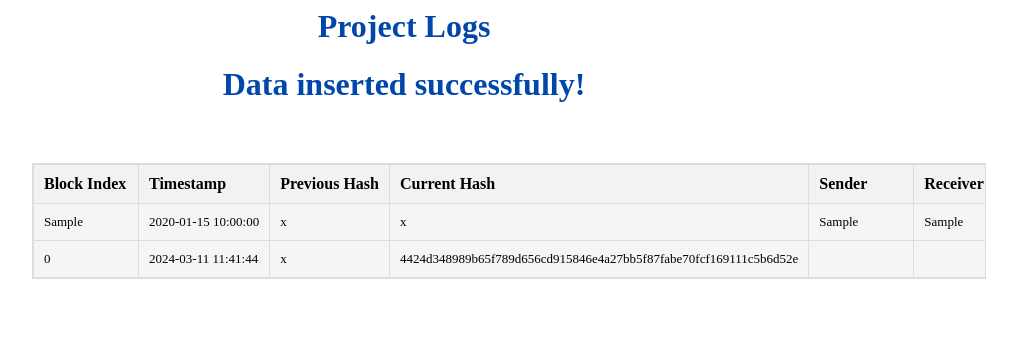
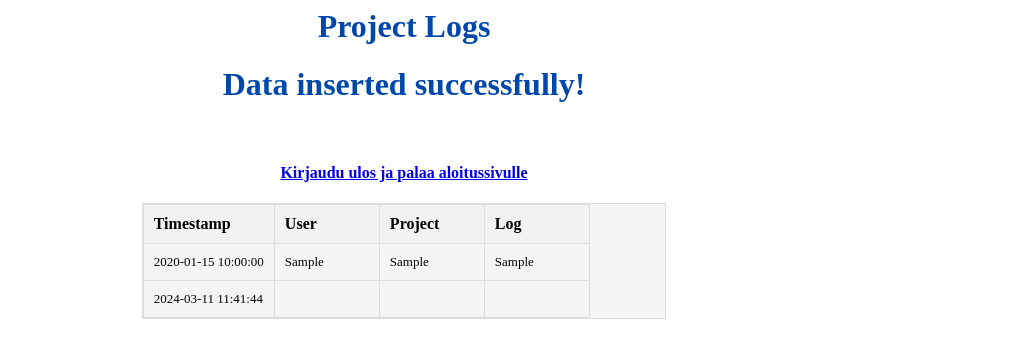
Before and after one commit to jakobssons/stayontrack, a PHP site: page /blockchain.php in a window 1280 px wide. Shown: the top 358 px of the page, without its empty margins (236-1253 px from the left). Run offline with PHP 8.4, Linux system fonts and the light colour scheme; tables that the repository leaves empty or names only in its code hold one stand-in row (values such as "Sample post"); data that the repository does not hold is empty.

Commit message:
Updated blockchain.php
Updatet file to work properly. "User" isnt working still.

```diff
--- a/blockchain.php
+++ b/blockchain.php
@@ -12,7 +12,7 @@ if (!$conn) {
 }
 
 // Fetch the current hash of the latest block
-$sql = "SELECT current_hash FROM blockchain2_table ORDER BY block_index DESC LIMIT 1";
+$sql = "SELECT current_hash FROM proju_table ORDER BY block_index DESC LIMIT 1";
 $result = $conn->query($sql);
 
 // Initialize the previous hash based on existing blocks or set a default value
@@ -28,16 +28,17 @@ if ($result->num_rows > 0) {
 $blockchain_index = 0;  // You need to determine how to get the block_index
 $timestamp = date("Y-m-d H:i:sa");
 $data = $_POST['data'];
-$sender = $_POST['sender'];
-$receiver = $_POST['receiver'];
-$amount = $_POST['amount'];
+$user = $_POST['user'];
+$upassword = $_POST['upassword'];
+$project = $_POST['project'];
+$log = $_POST['log'];
 
 // Calculate the current hash
-$current_hash = hash("sha256", $blockchain_index . $timestamp . $previous_hash . $data . $sender . $receiver . $amount);
+$current_hash = hash("sha256", $blockchain_index . $timestamp . $previous_hash . $data . $user . $project . $log);
 
 // Insert data into the database
-$sql = "INSERT INTO blockchain2_table (block_index, timestamp, previous_hash, current_hash, data, sender, receiver, amount)
-        VALUES ('$blockchain_index', '$timestamp', '$previous_hash', '$current_hash', '$data', '$sender', '$receiver', '$amount')";
+$sql = "INSERT INTO proju_table (block_index, timestamp, previous_hash, current_hash, data, user, project, log)
+        VALUES ('$blockchain_index', '$timestamp', '$previous_hash', '$current_hash', '$data', '$user', '$project', '$log')";
 $result = mysqli_query($conn, $sql);
 
 if (!$result) {
@@ -46,14 +47,16 @@ if (!$result) {
 
 echo "<h1>Data inserted successfully!</h1>" . "<br>";
 
+echo "<h4><a href=\"index.php\">Kirjaudu ulos ja palaa aloitussivulle</a></h4>";
+
 // Retrieve and display the blockchain from the database
-$sql2 = "SELECT block_index, timestamp, previous_hash, current_hash, data, sender, receiver, amount FROM blockchain2_table";
+$sql2 = "SELECT timestamp, user, project, log FROM proju_table";
 $result2 = $conn->query($sql2);
 
 // Styling the table
 echo "<style>
     table {
-        width: 75.5%;
+        width: 41.5%;
         border-collapse: collapse;
         margin-top: 20px;
         background-color: #f5f5f5;
@@ -61,12 +64,14 @@ echo "<style>
         display: block;
         border: 1px solid #ddd;
         margin-left:260px;
+        overflow-x:auto;
+        margin: 20px auto;
     }
 
 
     th, td {
         padding: 10px;
-        border: 1px solid #ddd;
+        border: 1,5px solid #ddd;
         white-space: nowrap;
         text-align: left;
         max-width: 430px;
@@ -93,29 +98,29 @@ echo "<style>
         font-size: 32px;
     }
 
+    h4{
+        text-align:center;
+        color:#0047AB;
+        font-size: 16px;
+    }
+
 </style>";
 
 // Display the blockchain data in a table
 echo "<table border='1'>";
 echo "<tr>
-        <th>Block Index</th>
         <th>Timestamp</th>
-        <th>Previous Hash</th>
-        <th>Current Hash</th>
-        <th>Sender</th>
-        <th>Receiver</th>
-        <th>Amount</th>
+        <th>User</th>
+        <th>Project</th>
+        <th>Log</th>
       </tr>";
 
 while ($row = mysqli_fetch_array($result2)) {
     echo "<tr>";
-    echo "<td>" . $row['block_index'] . "</td>";
     echo "<td>" . $row['timestamp'] . "</td>";
-    echo "<td>" . $row['previous_hash'] . "</td>";
-    echo "<td>" . $row['current_hash'] . "</td>";
-    echo "<td>" . $row['sender'] . "</td>";
-    echo "<td>" . $row['receiver'] . "</td>";
-    echo "<td>" . $row['amount'] . "</td>";
+    echo "<td>" . $row['user'] . "</td>";
+    echo "<td>" . $row['project'] . "</td>";
+    echo "<td>" . $row['log'] . "</td>";
     echo "</tr>";
 }
 
```
